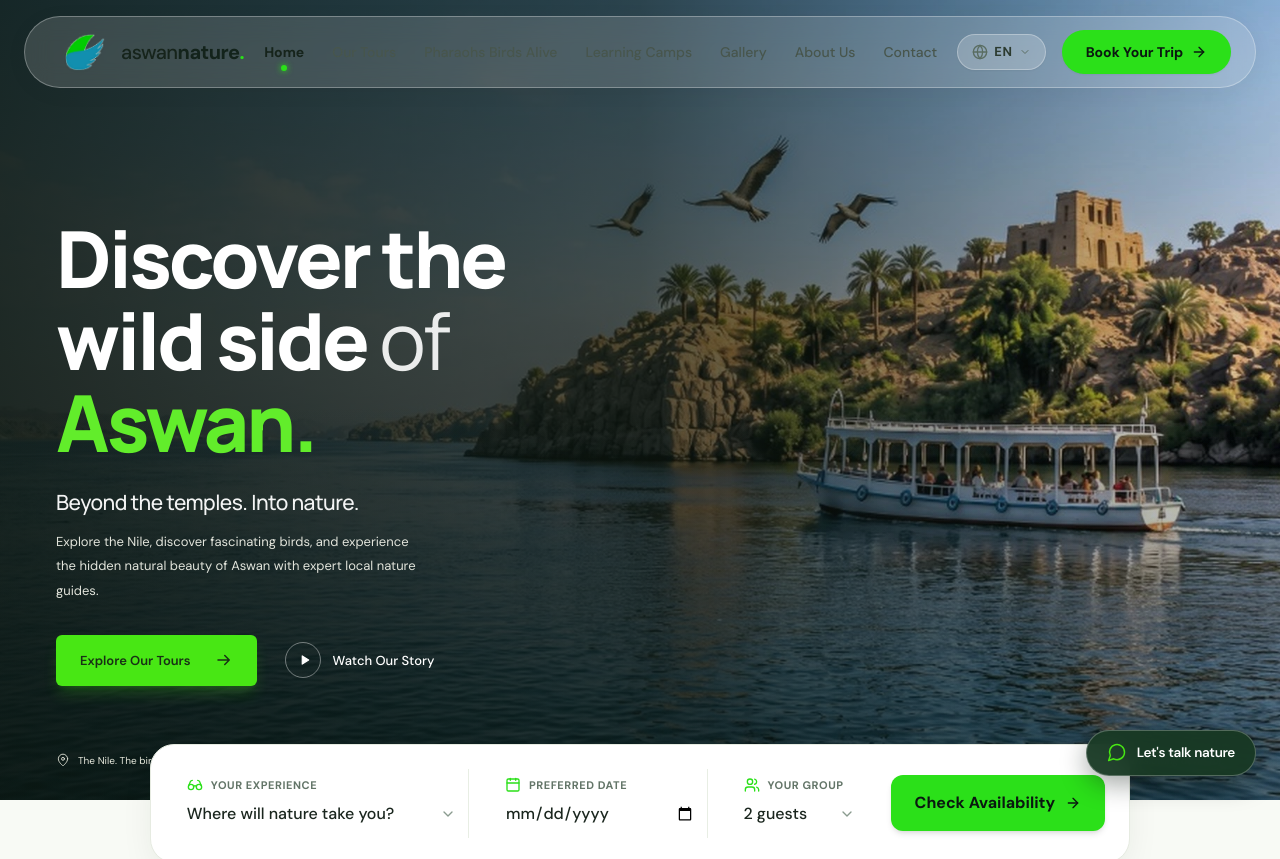
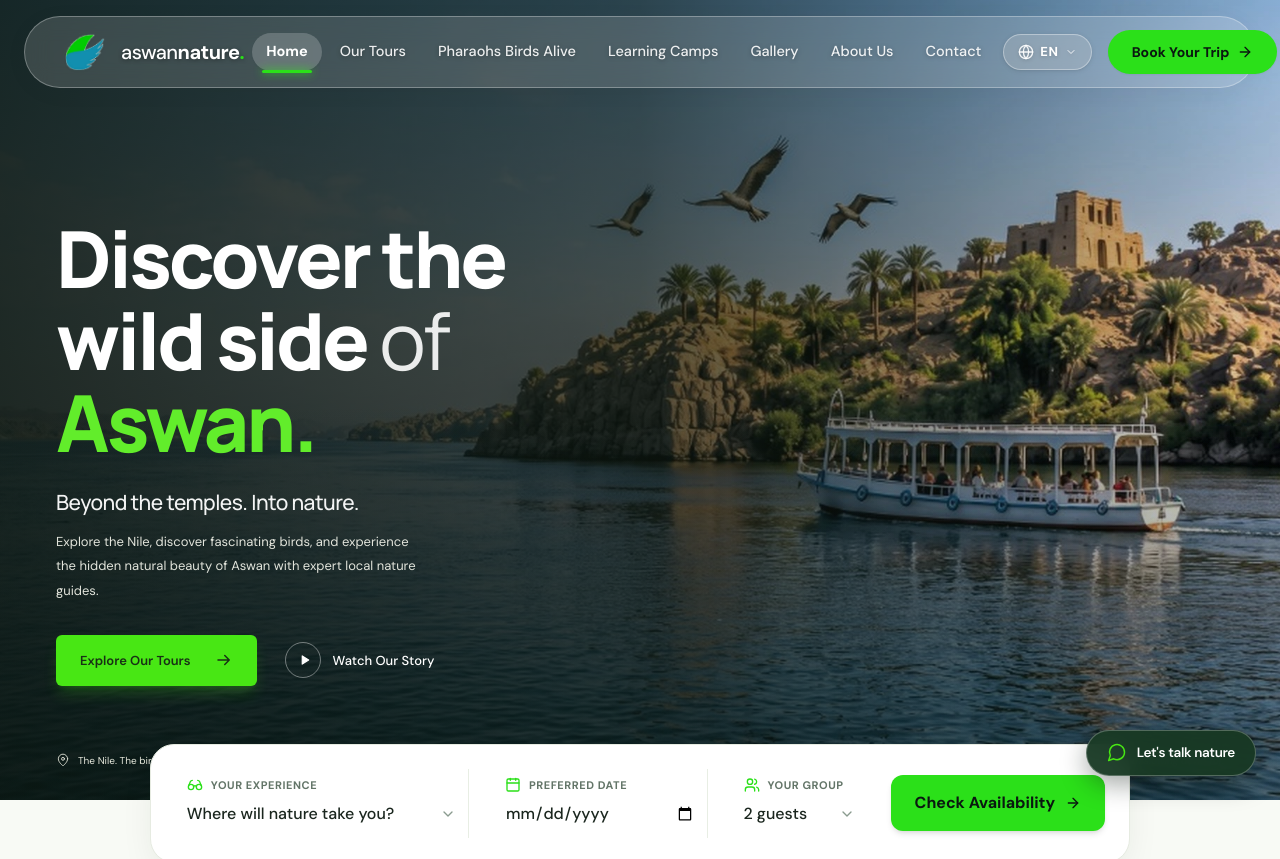
Before and after one commit to Islam-Shahat/Aswan-Nature, a React (Vite) app: page / in a window 1280 px wide. Shown: the top 859 px of the page. Built offline with nearby package versions, Linux system fonts and the light colour scheme; a web font is replaced by a local one.

Commit message:
fix(navbar): enhance link text contrast on transparent hero and replace active dot with luminous green line

```diff
--- a/src/components/Header.jsx
+++ b/src/components/Header.jsx
@@ -12,7 +12,7 @@ export const Header = ({
   const [langOpen, setLangOpen] = useState(false);
   const [isScrolled, setIsScrolled] = useState(false);
 
-  // Track scroll state to smoothly transition background from transparent to white
+  // Track scroll state to smoothly transition background & text colors
   useEffect(() => {
     const handleScroll = () => {
       setIsScrolled(window.scrollY > 20);
@@ -70,14 +70,25 @@ export const Header = ({
             alt="Aswan Nature Logo"
             className="w-9 h-9 sm:w-10 sm:h-10 object-contain group-hover:scale-105 transition-transform drop-shadow-xs"
           />
-          <span className="text-lg sm:text-xl tracking-tight text-[#16241B] font-medium flex items-baseline">
-            aswan<span className="font-bold text-[#13231B]">nature<span className="text-[#2BE019]">.</span></span>
+          <span
+            className={`text-lg sm:text-xl tracking-tight font-medium flex items-baseline transition-colors duration-200 ${
+              isScrolled ? 'text-[#16241B]' : 'text-white drop-shadow-[0_1px_2px_rgba(0,0,0,0.4)]'
+            }`}
+          >
+            aswan
+            <span
+              className={`font-bold transition-colors duration-200 ${
+                isScrolled ? 'text-[#13231B]' : 'text-white'
+              }`}
+            >
+              nature<span className="text-[#2BE019]">.</span>
+            </span>
           </span>
         </a>
 
         {/* Desktop Navigation */}
         <nav
-          className="hidden xl:flex items-center gap-1 2xl:gap-2 text-[14px] font-medium text-[#2C3B30] mx-2"
+          className="hidden xl:flex items-center gap-1 2xl:gap-2 text-[14.5px] font-medium mx-2"
           aria-label="Main navigation"
         >
           {navItems.map((item) => {
@@ -90,13 +101,20 @@ export const Header = ({
                   e.preventDefault();
                   handleNavClick(item.label, item.href);
                 }}
-                className={`relative px-3 py-1.5 rounded-full transition-all duration-200 hover:text-[#16241B] hover:bg-black/5 whitespace-nowrap ${
-                  isActive ? 'font-bold text-[#16241B]' : 'text-[#48564D]'
+                className={`relative px-3.5 py-2 rounded-full transition-all duration-200 whitespace-nowrap ${
+                  isScrolled
+                    ? isActive
+                      ? 'font-bold text-[#16241B] bg-black/5'
+                      : 'text-[#35463B] hover:text-[#16241B] hover:bg-black/5'
+                    : isActive
+                      ? 'font-bold text-white bg-white/20 shadow-xs'
+                      : 'text-white/90 hover:text-white hover:bg-white/15 drop-shadow-[0_1px_2px_rgba(0,0,0,0.3)]'
                 }`}
               >
                 {item.label}
+                {/* Luminous Green Active Underline Bar */}
                 {isActive && (
-                  <span className="absolute -bottom-0.5 left-1/2 -translate-x-1/2 w-1.5 h-1.5 rounded-full bg-[#2BE019] shadow-[0_0_6px_#2BE019]" />
+                  <span className="absolute -bottom-0.5 inset-x-2.5 h-[3px] rounded-full bg-[#2BE019] shadow-[0_0_8px_#2BE019]" />
                 )}
               </a>
             );
@@ -109,30 +127,30 @@ export const Header = ({
           <div className="relative">
             <button
               onClick={() => setLangOpen(!langOpen)}
-              className={`flex items-center gap-1.5 text-xs sm:text-[13px] font-bold uppercase tracking-wider text-[#2C3B30] hover:text-[#16241B] px-3.5 py-1.5 sm:py-2 rounded-full border shadow-xs transition-all cursor-pointer ${
+              className={`flex items-center gap-1.5 text-xs sm:text-[13px] font-bold uppercase tracking-wider px-3.5 py-1.5 sm:py-2 rounded-full border shadow-xs transition-all cursor-pointer ${
                 isScrolled
-                  ? 'border-[#E0E6DA] bg-white/80 hover:bg-white'
-                  : 'border-white/30 bg-white/20 hover:bg-white/40'
+                  ? 'border-[#E0E6DA] bg-white/80 hover:bg-white text-[#2C3B30] hover:text-[#16241B]'
+                  : 'border-white/35 bg-white/20 hover:bg-white/30 text-white drop-shadow-[0_1px_2px_rgba(0,0,0,0.3)]'
               }`}
               aria-label={currentLang === 'EN' ? 'Switch to Arabic' : 'التبديل إلى الإنجليزية'}
             >
-              <Globe className="w-3.5 h-3.5 sm:w-4 sm:h-4 text-[#5A6D61]" />
+              <Globe className={`w-3.5 h-3.5 sm:w-4 sm:h-4 ${isScrolled ? 'text-[#5A6D61]' : 'text-white/90'}`} />
               <span>{currentLang}</span>
-              <ChevronDown className="w-3 h-3 text-[#5A6D61]" />
+              <ChevronDown className={`w-3 h-3 ${isScrolled ? 'text-[#5A6D61]' : 'text-white/90'}`} />
             </button>
 
             {langOpen && (
               <div className="absolute right-0 rtl:right-auto rtl:left-0 mt-2 w-32 bg-white/95 backdrop-blur-md border border-[#E5EADF] rounded-2xl shadow-xl py-1.5 z-50 animate-in fade-in zoom-in-95 duration-150">
                 <button
                   onClick={() => handleSelectLang('EN')}
-                  className="w-full text-left px-3.5 py-2 text-xs font-semibold hover:bg-[#F4F7F1] flex items-center justify-between cursor-pointer"
+                  className="w-full text-left px-3.5 py-2 text-xs font-semibold hover:bg-[#F4F7F1] text-[#16241B] flex items-center justify-between cursor-pointer"
                 >
                   <span>English</span>
                   {currentLang === 'EN' && <span className="w-1.5 h-1.5 rounded-full bg-[#2BE019]" />}
                 </button>
                 <button
                   onClick={() => handleSelectLang('AR')}
-                  className="w-full text-right px-3.5 py-2 text-xs font-semibold hover:bg-[#F4F7F1] flex items-center justify-between cursor-pointer"
+                  className="w-full text-right px-3.5 py-2 text-xs font-semibold hover:bg-[#F4F7F1] text-[#16241B] flex items-center justify-between cursor-pointer"
                 >
                   {currentLang === 'AR' && <span className="w-1.5 h-1.5 rounded-full bg-[#2BE019]" />}
                   <span>العربية</span>
@@ -153,7 +171,11 @@ export const Header = ({
           {/* Mobile Menu Toggle Button */}
           <button
             onClick={() => setMobileMenuOpen(!mobileMenuOpen)}
-            className="xl:hidden p-2 rounded-full text-[#2C3B30] hover:text-[#16241B] hover:bg-black/5 transition-colors cursor-pointer"
+            className={`xl:hidden p-2 rounded-full transition-colors cursor-pointer ${
+              isScrolled
+                ? 'text-[#2C3B30] hover:text-[#16241B] hover:bg-black/5'
+                : 'text-white hover:bg-white/15'
+            }`}
             aria-label="Toggle menu"
             aria-expanded={mobileMenuOpen}
           >
```
